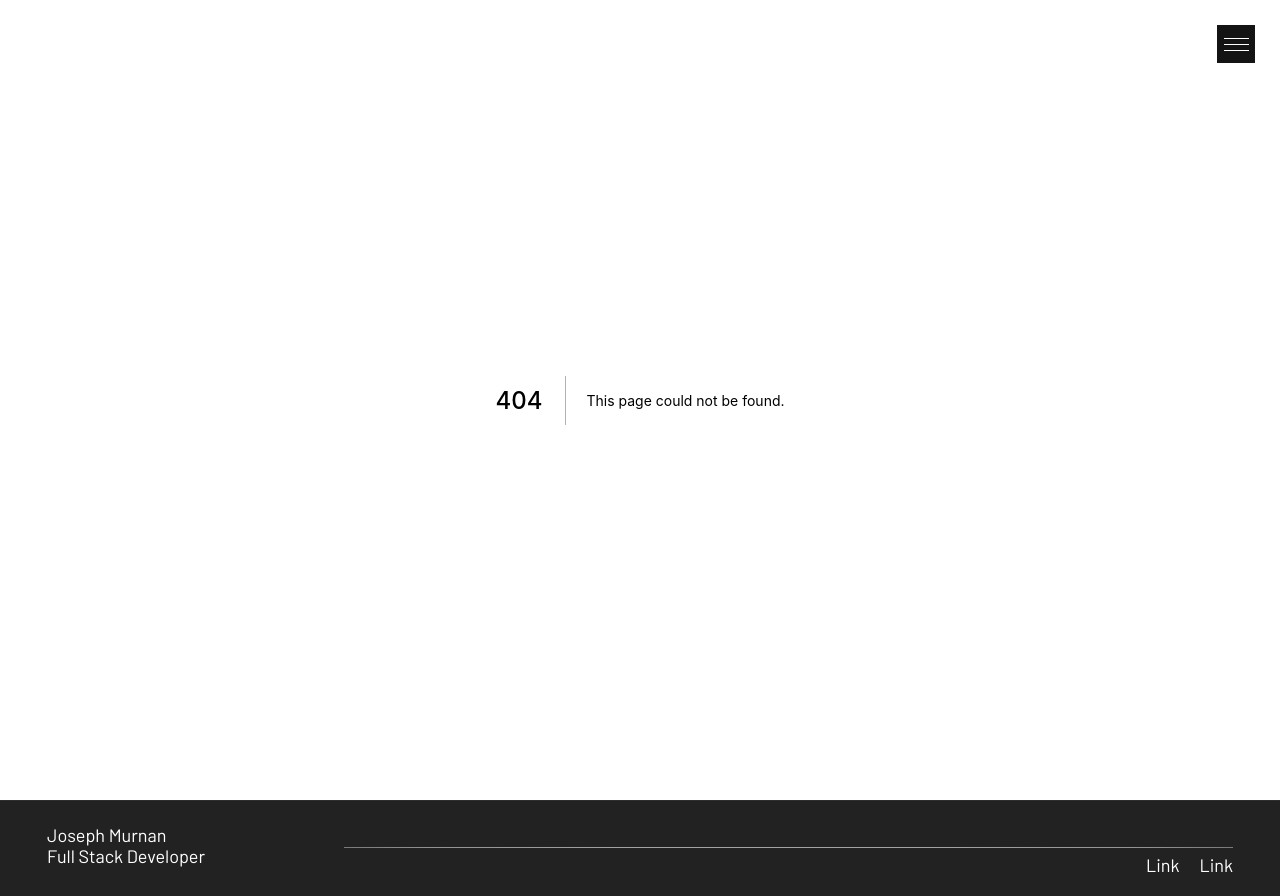
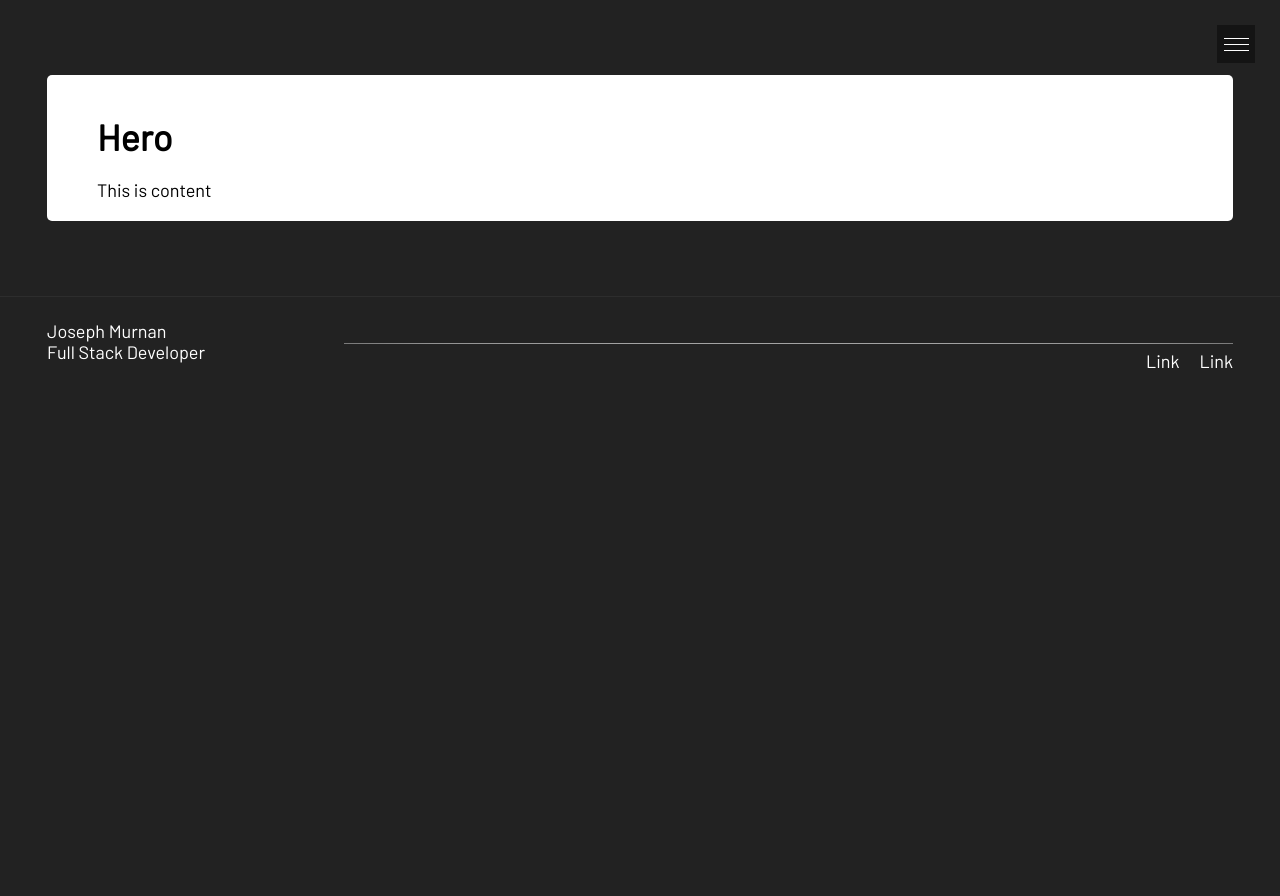
Before and after one commit to Joseph-Murnan/developer-site, a Next.js app: page /components/hero in a window 1280 px wide. Before the commit this address had no page. After the commit the page ends 800 px from the top, so only its background shows below. Built offline with nearby package versions, Linux system fonts and the light colour scheme.

Commit message:
Setting up dynamic page routes for internal pages.

```diff
--- /dev/null
+++ b/components/Internal/Internal.tsx
@@ -0,0 +1,23 @@
+import { ReactElement } from 'react';
+import styles from './Internal.module.css';
+import Decoration from '../Hero/Decoration';
+
+const Internal = (props: {title: string | string[] | undefined, children: ReactElement[] | ReactElement}) => {
+    return (
+        <div className={`${styles.section}`}>
+            <Decoration />
+            <div className="container">
+                <div className={styles.card}>
+                <div className="section">
+                    <h1 className={styles.title}>{ props.title }</h1>
+                </div>
+                <div className="section">
+                    { props.children }
+                </div>
+                </div>
+            </div>
+        </div>
+    );
+}
+
+export default Internal;
--- /dev/null
+++ b/pages/components/[componentSlug].tsx
@@ -0,0 +1,24 @@
+import { useRouter } from 'next/router';
+import { ComponentContent } from '../../store/types';
+import componentContent from '../../store/componentContent.json';
+import Internal from '../../components/Internal/Internal';
+
+const ComponentDetail = () => {
+    const router = useRouter();
+    const content: ComponentContent = componentContent;
+    const slug: string | string[] | undefined = router.query.componentSlug;
+    return (
+        <>
+            {
+            (typeof slug == 'string' && content[slug]) ?
+                <Internal title={content[slug].title}>
+                    <div>{ content[slug].content }</div>
+                </Internal>
+            :
+                <Internal title="Not Found"><div></div></Internal>
+            }
+        </>
+    );
+}
+
+export default ComponentDetail;
--- /dev/null
+++ b/store/componentContent.json
@@ -0,0 +1,8 @@
+{
+    "hero": {
+        "name": "desktop",
+        "title": "Hero",
+        "subtitle": "",
+        "content": "This is content"
+    }
+}
```
Also changed, not shown: pages/components/index.tsx (+7 -14 lines), store/types.ts (+9 -0 lines), components/Internal/Internal.module.css (renamed from styles/internal.module.css), components/Layout/Layout.tsx (line endings or trailing spaces).
